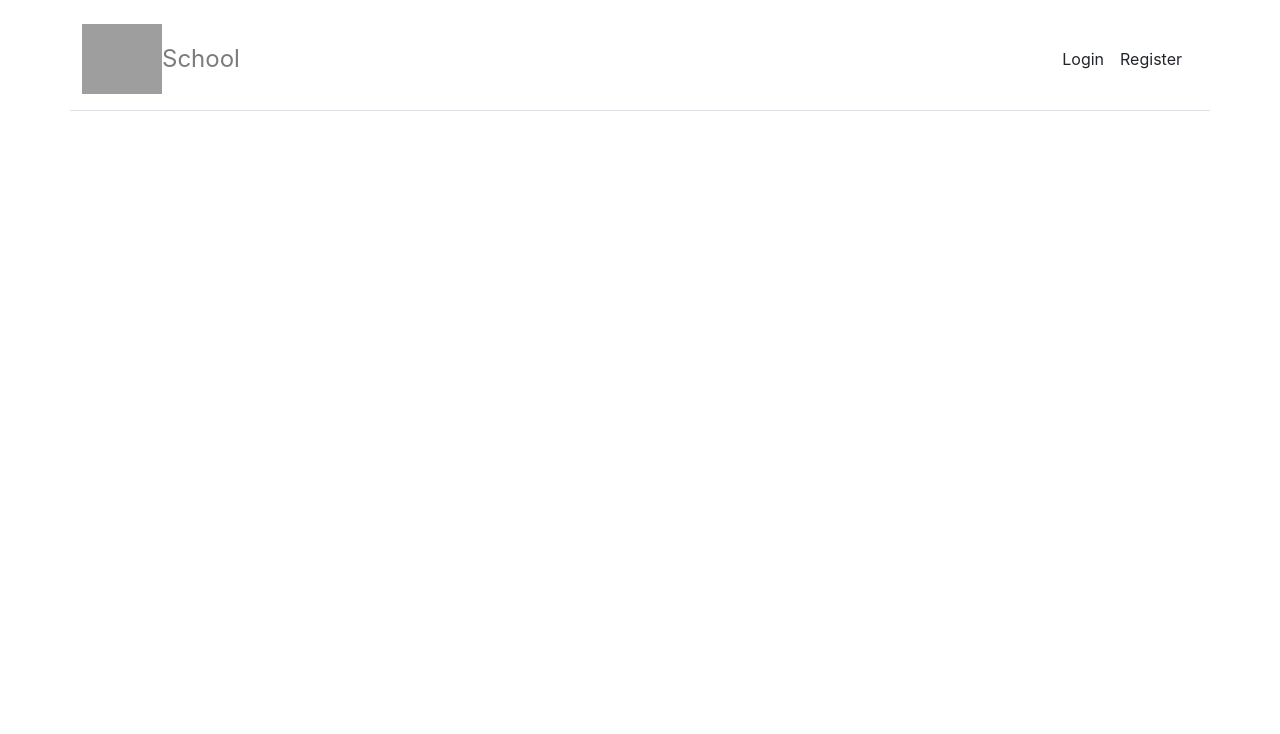
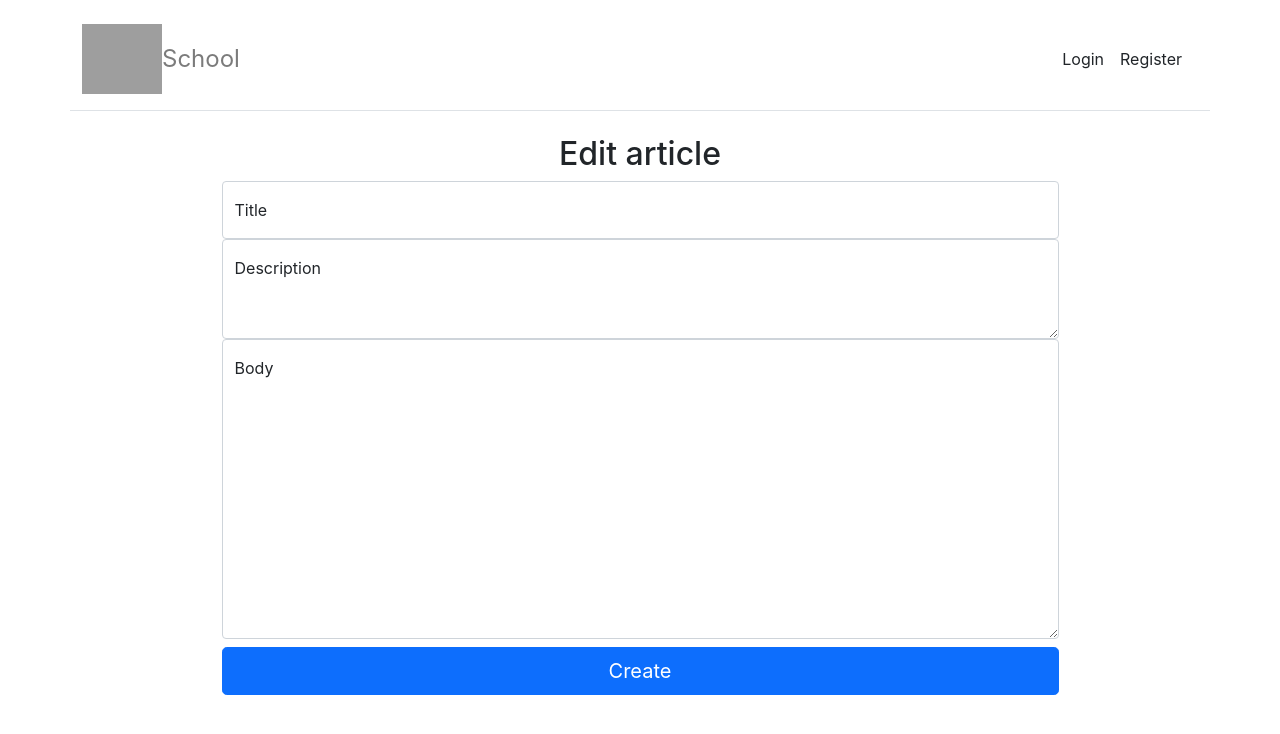
Before and after one commit to Nigohmahram/full-stack-project, a React (Create React App) app: page /edit-article/1 in a window 1280 px wide. Shown: the top 734 px of the page. Built offline with nearby package versions, Linux system fonts and the light colour scheme; no server answers; grey boxes are pictures that could not be loaded.

Commit message:
Edit article. UI

```diff
--- a/src/App.js
+++ b/src/App.js
@@ -1,5 +1,5 @@
 import { Route, Routes } from 'react-router-dom';
-import { ArticleDetail, CreateArticle, Login, Main, Navbar, Register } from './component';
+import { ArticleDetail, CreateArticle, Login, Main, Navbar, Register, EditArticle } from './component';
 import { useEffect } from 'react';
 import AuthService from './service/auth';
 import { useDispatch } from 'react-redux';
@@ -31,6 +31,7 @@
 					<Route path='/register' element={<Register />} />
 					<Route path='/article/:slug' element={<ArticleDetail />} />
 					<Route path='/create-article' element={<CreateArticle />} />
+					<Route path='/edit-article/:slug' element={<EditArticle />} />
 				</Routes>
 			</div>
 		</div>
--- /dev/null
+++ b/src/component/edit-article.jsx
@@ -0,0 +1,46 @@
+import { useEffect, useState } from 'react';
+import { useDispatch } from 'react-redux';
+import { useParams } from 'react-router-dom';
+import ArticleService from '../service/article';
+import { getArticleDetailFailure, getArticleDetailStart, getArticleDetailSuccess } from '../slice/article';
+import ArticleForm from './article-form';
+
+const EditArticle = () => {
+	const [title, setTitle] = useState('');
+	const [description, setDescription] = useState('');
+	const [body, setBody] = useState('');
+	const dispatch = useDispatch();
+	const { slug } = useParams();
+
+	useEffect(() => {
+		const getArticleDetail = async () => {
+			dispatch(getArticleDetailStart());
+			try {
+				const response = await ArticleService.getArticleDetail(slug);
+				setTitle(response.article.title);
+				setDescription(response.article.description);
+				setBody(response.article.body);
+				dispatch(getArticleDetailSuccess(response.article));
+			} catch (error) {
+				dispatch(getArticleDetailFailure());
+			}
+		};
+
+		getArticleDetail();
+	}, []);
+
+	const formSubmit = () => {};
+
+	const formProps = { title, setTitle, description, setDescription, body, setBody, formSubmit };
+
+	return (
+		<div className='text-center'>
+			<h1 className='fs-2'>Edit article</h1>
+			<div className='w-75 mx-auto'>
+				<ArticleForm {...formProps} />
+			</div>
+		</div>
+	);
+};
+
+export default EditArticle;
--- a/src/component/index.js
+++ b/src/component/index.js
@@ -5,3 +5,4 @@
 export { default as ValidationError } from './validation-error';
 export { default as ArticleDetail } from './article-detail';
 export { default as CreateArticle } from './create-article';
+export { default as EditArticle } from './edit-article';
--- a/src/component/main.jsx
+++ b/src/component/main.jsx
@@ -66,7 +66,11 @@
 											>
 												View
 											</button>
-											<button type='button' className='btn btn-sm btn-outline-secondary'>
+											<button
+												onClick={() => navigate(`/edit-article/${item.slug}`)}
+												type='button'
+												className='btn btn-sm btn-outline-secondary'
+											>
 												Edit
 											</button>
 											{loggedIn && user.username === item.author.username && (
```
